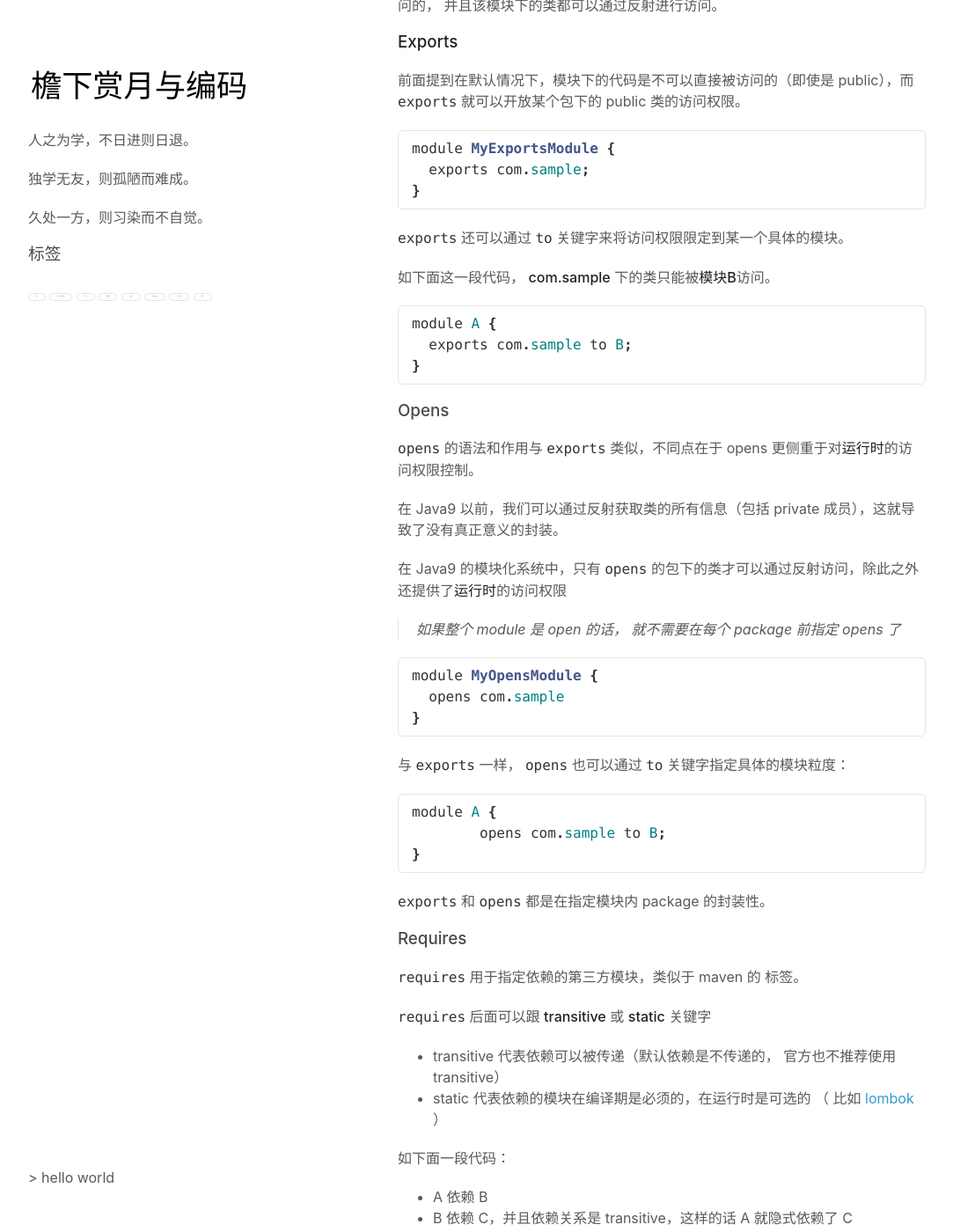
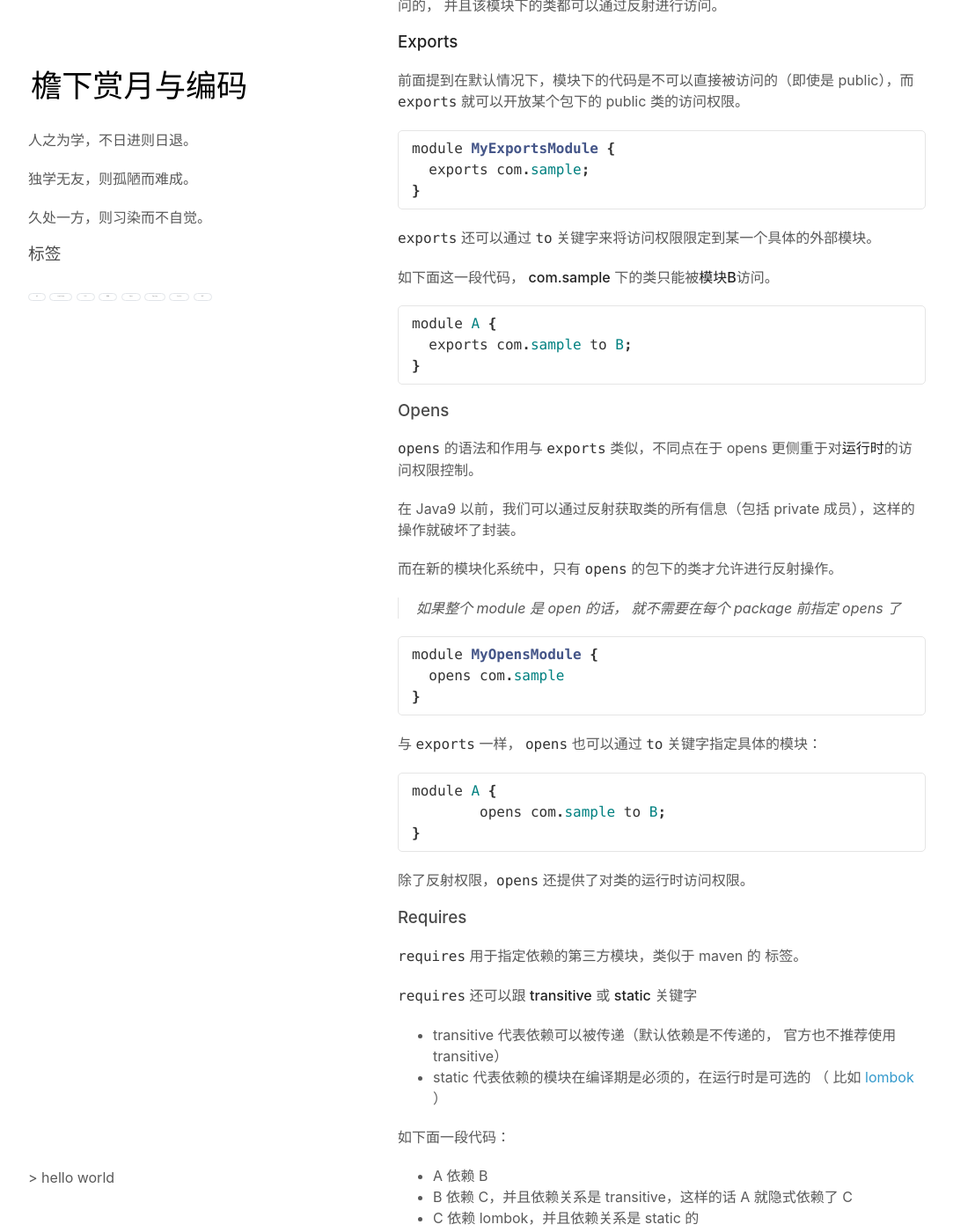
Before and after one commit to vran-dev/vran-dev.github.io, a Jekyll site: the page built from _articles/java-jigsaw/Java-Jigsaw.md, in a window 1280 px wide and 1400 px high, scrolled down 3433 px. Shown: the whole window at 88% size, without its empty margins (98-1181 px from the left). Built offline with Jekyll 4.4.1, drawn with Linux system fonts in a browser that asks for light colours; comment, search, counter and statistics services are not loaded; some of the changed text lies outside the part shown.

Commit message:
update article java-jigsaw

````diff
--- a/_articles/java-jigsaw/Java-Jigsaw.md
+++ b/_articles/java-jigsaw/Java-Jigsaw.md
@@ -154,7 +154,7 @@
 }
 ```
 
- `exports` 还可以通过 `to` 关键字来将访问权限限定到某一个具体的模块。
+ `exports` 还可以通过 `to` 关键字来将访问权限限定到某一个具体的外部模块。
 
 如下面这一段代码， **com.sample** 下的类只能被**模块B**访问。
 
@@ -170,9 +170,9 @@
 
 `opens` 的语法和作用与 `exports` 类似，不同点在于 opens 更侧重于对**运行时**的访问权限控制。
 
-在 Java9 以前，我们可以通过反射获取类的所有信息（包括 private 成员），这就导致了没有真正意义的封装。
+在 Java9 以前，我们可以通过反射获取类的所有信息（包括 private 成员），这样的操作就破坏了封装。
 
-在 Java9 的模块化系统中，只有 `opens` 的包下的类才可以通过反射访问，除此之外还提供了**运行时**的访问权限
+而在新的模块化系统中，只有 `opens` 的包下的类才允许进行反射操作。
 
 > 如果整个 module 是 open 的话， 就不需要在每个 package 前指定 opens 了
 
@@ -182,7 +182,7 @@
 }
 ```
 
-与 `exports` 一样， `opens` 也可以通过 `to`  关键字指定具体的模块粒度：
+与 `exports` 一样， `opens` 也可以通过 `to`  关键字指定具体的模块：
 
 ```java
 module A {
@@ -190,7 +190,7 @@
 }
 ```
 
- `exports` 和 `opens` 都是在指定模块内 package 的封装性。
+除了反射权限，`opens` 还提供了对类的运行时访问权限。
 
 
 
@@ -198,7 +198,7 @@
 
 `requires` 用于指定依赖的第三方模块，类似于 maven 的 <dependency> 标签。
 
-`requires` 后面可以跟 **transitive** 或 **static** 关键字
+`requires` 还可以跟 **transitive** 或 **static** 关键字
 
 - transitive  代表依赖可以被传递（默认依赖是不传递的， 官方也不推荐使用 transitive）
 - static 代表依赖的模块在编译期是必须的，在运行时是可选的 （ 比如 [lombok](https://projectlombok.org/) ）
@@ -225,7 +225,7 @@
 }
 ```
 
-JDK 本身已经模块化了，为了使用方便， 用户定义的模块都会会默认 `requires java.base`，当然你也可以显示的覆盖它。
+为了使用方便， 用户定义的模块都会默认 `requires java.base`，当然你也可以显示的覆盖它。
 
 
 
@@ -233,9 +233,9 @@
 
 `uses` 和 `provides..with` 主要是和 Java 的 [SPI](https://docs.oracle.com/javase/9/docs/api/java/util/ServiceLoader.html) 机制有关 ， SPI 可以解耦**服务消费者**和**服务提供者**。
 
-在 Java9 的模块化系统中定义一个服务提供者需要使用 `uses` 关键字。
+使用 `uses` 关键字可以定义一个服务提供者，如下：
 
-如下，`com.sample.Serializer` 是一个接口，是对序列化的一个抽象，具体实现可以是 Hessian，Java 等。
+`com.sample.Serializer` 是一个接口，是对序列化的一个抽象，具体实现可以是 Hessian，Java 等。
 
 ```java
 public interface Serializer {
@@ -262,7 +262,7 @@
 java.util.ServiceConfigurationError: com.sample.SerializerFactory: module A does not declare `uses`
 ```
 
- `uses` 的使用也很简单，记住 `uses` 后面跟的是 **interface** :
+ `uses` 直接跟接口的全限定名：
 
 ```java
 module MySPIModule {
@@ -271,9 +271,9 @@
 }
 ```
 
-在 Java9 以前服务的实现是定义在 class-path 下的  `META-INF/services` 下， 在该目录创建一个文件（名称为接口的全限定名），在文件写入实现类名即可。
+以前服务实现是定义在 class-path 下的  `META-INF/services` 下， 在该目录创建一个文件（名称为接口的全限定名），在文件中写入实现类名即可。
 
-在 Java9  的模块化系统中，可以不再需要创建该约定的目录和文件了，直接在 **module-info.java** 中通过 `provides...with`  就可以指定服务的实现（一般称之为**服务消费者**）。
+在 Java9 的模块化系统中，可以不再需要创建目录和文件了，直接在 **module-info.java** 中通过 `provides...with`  就可以指定服务的实现（一般称之为**服务消费者**）。
 
 
 
@@ -404,7 +404,7 @@
 
 ## 兼容性
 
-为了实现向后兼容，当 module-path 下同时存在有 module-info.java 定义的模块 jar 和没有该文件定义的非模块 jar 时，Java 会将非模块 jar自动转换成模块， 即 automatic-module。
+为了实现向后兼容，当 module-path 下存在没有定义 module-info.java 文件的依赖时，会将该依赖转换成 automatic-module：
 
 - Automatic-module 默认 exports 所有包
 - Automatic-module 默认 opens 所有包
````
